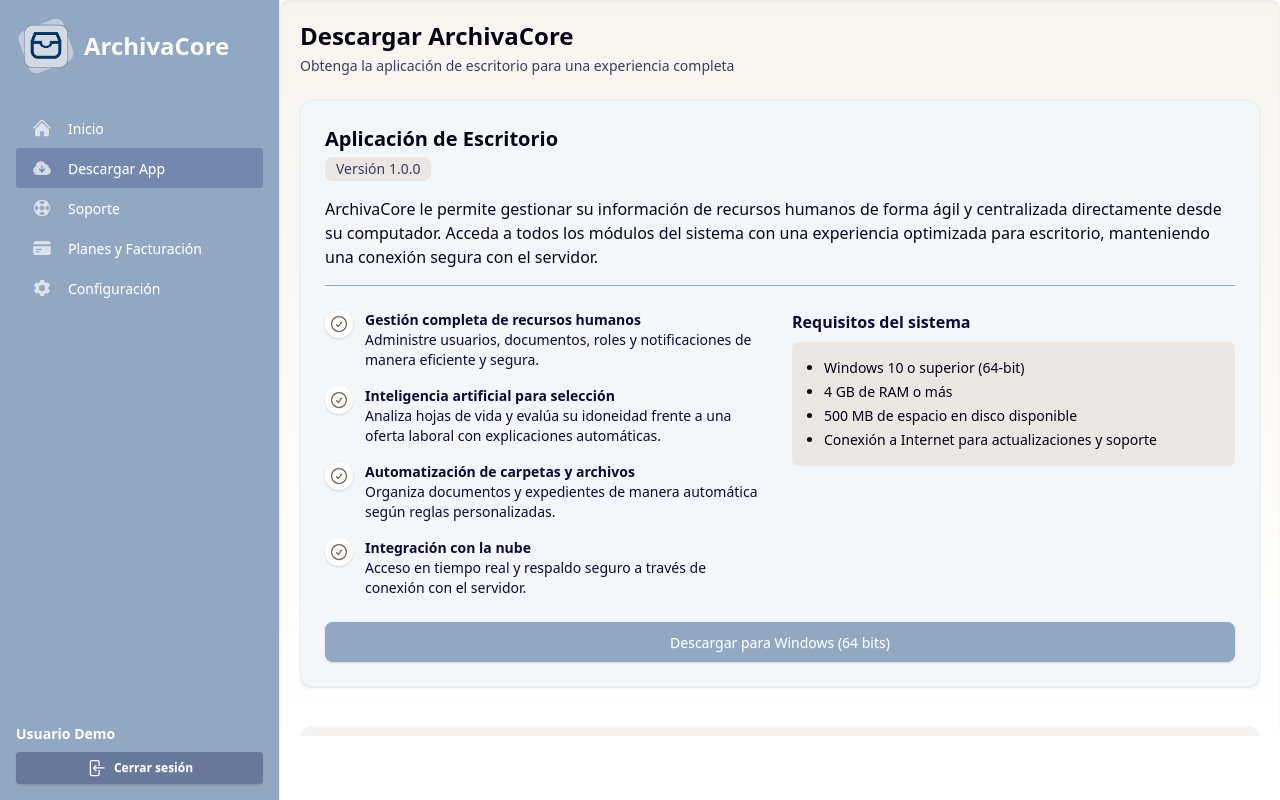
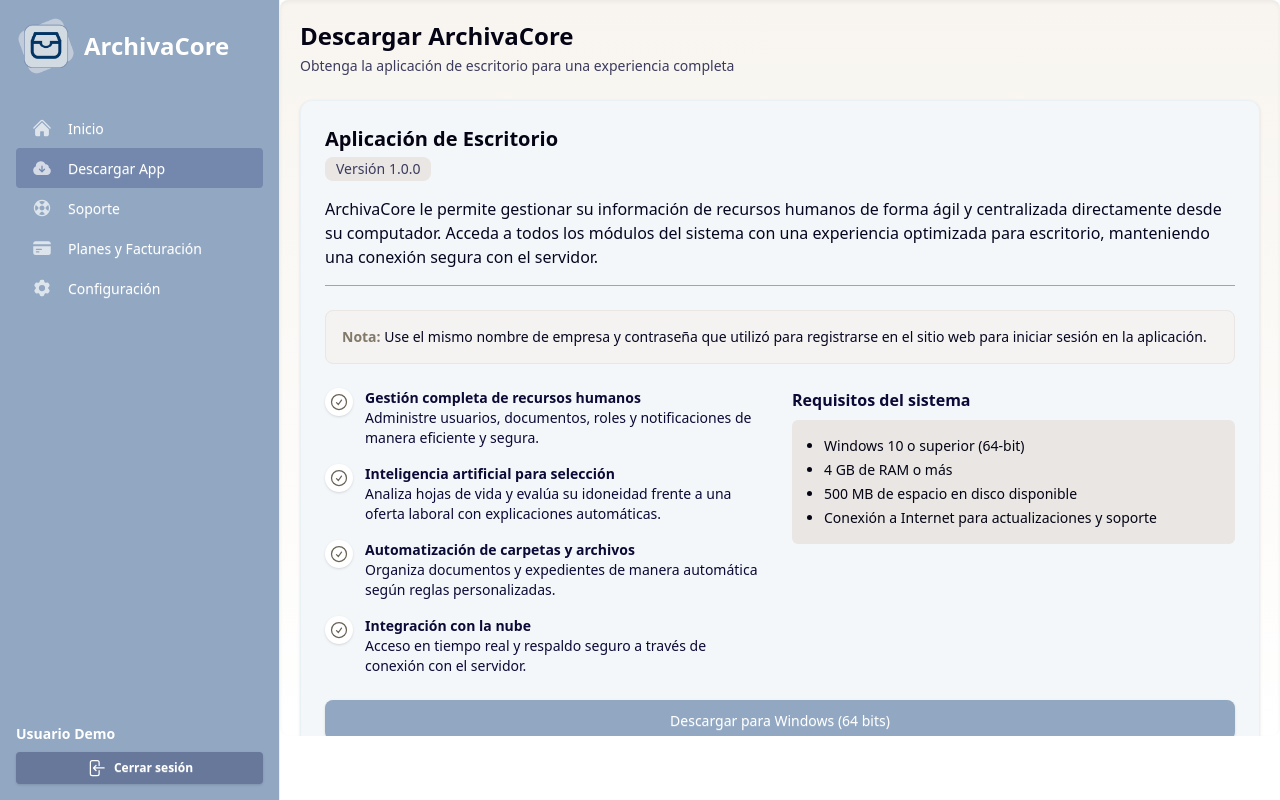
Before and after one commit to sebsanchez99/ArchivaCore, a Vue app in the folder landing/: page /dashboard/download in a window 1280 px wide. Built offline with nearby package versions, Linux system fonts and the light colour scheme; no server answers; the HTML template or start-up script is replaced by a standard one.

Commit message:
Se agrega instrucción adicional para vista de descarga

```diff
--- a/landing/src/modules/dashboard/layouts/DownloadSection.vue
+++ b/landing/src/modules/dashboard/layouts/DownloadSection.vue
@@ -11,6 +11,12 @@
         desde su computador. Acceda a todos los módulos del sistema con una experiencia optimizada para escritorio,
         manteniendo una conexión segura con el servidor.
       </p>
+
+      <div class="bg-secondary-50 border border-secondary-100 rounded-lg p-4 mb-6">
+        <p class="text-sm font-medium text-text-700">
+          <span class="font-bold text-secondary-500">Nota:</span> Use el mismo nombre de empresa y contraseña que utilizó para registrarse en el sitio web para iniciar sesión en la aplicación.
+        </p>
+      </div>
 
       <div class="grid md:grid-cols-2 gap-6 mb-6">
         <FeaturesList :features="features" />
```
Lines whose indentation alone changed are shown as unchanged.
